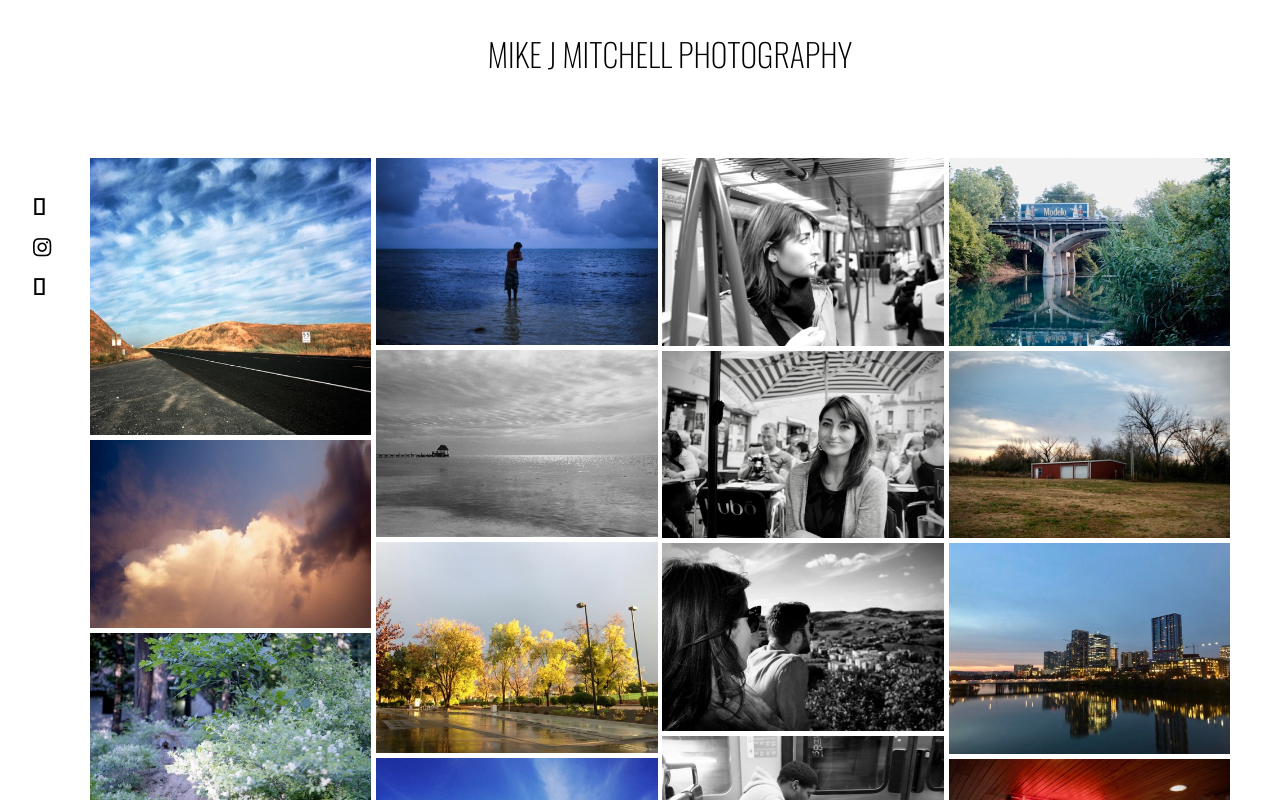
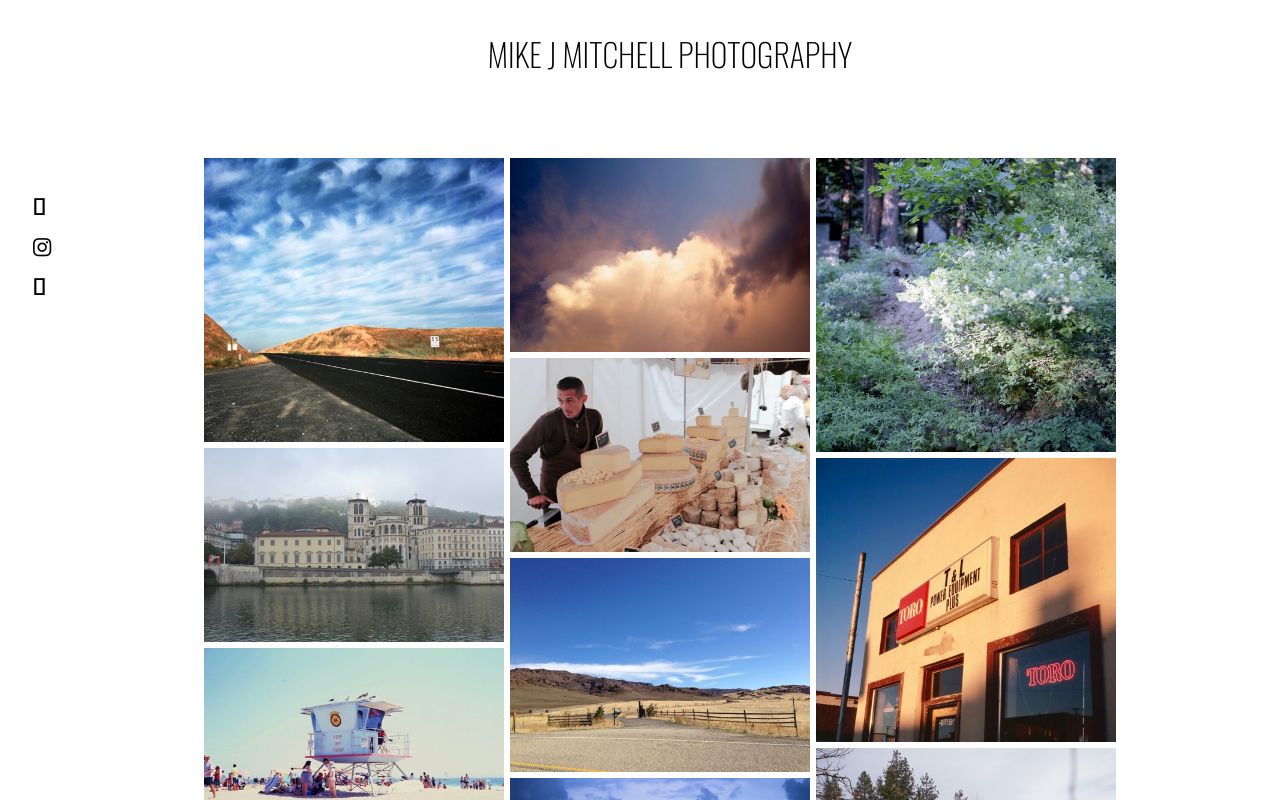
Before and after one commit to ETS-ReactNative4/mjm-photography, a React (Create React App) app in the folder client/: page / in a window 1280 px wide. Shown: the top 800 px of the page. Built offline with nearby package versions, Linux system fonts and the light colour scheme; a web font is replaced by a local one.

Commit message:
grid is now using css grid instead of column

```diff
--- a/client/src/App.js
+++ b/client/src/App.js
@@ -18,7 +18,7 @@ class App extends Component {
     super(props)
     this.state = {
       imgsLoaded: false,
-      images: state.pictures,
+      images: state.pictures
     }
   }
 
@@ -43,8 +43,8 @@ class App extends Component {
                 <Route exact path="/picture/:id"
                   render={(props) => <Pic {...props} images={this.state.images} />}/>
                 <Route exact path="/info" component={Info} />
+                {/* <Route path="/" component={GridList} /> */}
                 <Route path="/" render={(props) => <GridList {...props}
-                  images={this.state.images}
                   loaded={this.state.imgsLoaded}/>}/>
               </Switch>
             </div>
--- a/client/src/components/GridList.js
+++ b/client/src/components/GridList.js
@@ -1,27 +1,33 @@
 import React, { Component } from 'react'
 import '../css/App.css'
 import GridTile from './GridTile'
+import {Link} from "react-router-dom";
 import PropTypes from 'prop-types';
+import state from "../state"
 
+
+let counter = 0;
 class GridList extends Component {
 state = {
+  images: state.pictures,
   loaded: false
 }
 
   componentDidMount = () => {
-    if (this.props.loaded) {
-      setTimeout(() => {
-        document.getElementById("main-grid").classList.add("show")
-      }, 30);
-    }
+    console.log(this.props);
+
+    // setTimeout(() => {
+    //   document.getElementById("main-grid").classList.add("show")
+    // }, 30);
   }
 
+
   render() {
-    const { images } = this.props
+    // const { images } = this.props
     return (
-      <div id="main-grid" className="main-grid">
-        {images && images.map((item, i) =>
-          <GridTile images={images}
+      <div id="main-grid" className="main-grid show">
+        {this.state.images && this.state.images.map((item, i) =>
+          <GridTile images={this.state.images}
             index={i}
             key={item.id} />
         )}
--- a/client/src/components/GridTile.js
+++ b/client/src/components/GridTile.js
@@ -2,11 +2,23 @@ import React, { Component } from 'react'
 import PropTypes from 'prop-types';
 import '../css/App.css'
 import {Link} from "react-router-dom";
+import state from "../state"
+let counter = 0;
 
-let counter = 0;
+
 class GridTile extends Component {
 
-  showImages = () => {
+  showImages = (li, el) => {
+    setTimeout(() => {
+
+      const link = document.getElementById(li)
+      const img = document.getElementById(el)
+      const height = Math.floor(img.height / 10)
+
+      link.style.height = `${ height * 10 - 6 }px`//subtracting 6 from each for grid-gap
+      img.style.height = `${ height * 10 - 6 }px`
+      link.style.gridRow = `span ${height}`
+
       const htmlCol = document.getElementsByClassName("grid-image")
       const arr = Array.from(htmlCol)
       counter++
@@ -16,6 +28,9 @@ class GridTile extends Component {
           arr.forEach(img => img.classList.add("show"))
         }, 50);
       }
+    }, 20);
+
+
   }
 
   render() {
@@ -23,15 +38,14 @@ class GridTile extends Component {
 
     return (
       <Link to={`/picture/${images[index].id}`} key={images.id}
-        images={images}>
-        <div className="item"
-          onClick={this.handleClick}>
+        id={`link-${images[index].id.toString()}`} className="grid-link">
         <img src={images[index].thumb}
+          onClick={this.handleClick}
           alt="Gallery"
-            onLoad={this.showImages}
+          id={`thumb-${images[index].id.toString()}`}
+          onLoad={this.showImages(`link-${images[index].id.toString()}`, `thumb-${images[index].id.toString()}`)}
           className={"grid-image"}
-            id={`${images[index].id.toString()}`} />
-        </div>
+        />
       </Link>
     )
   }
--- a/client/src/components/test.js
+++ b/client/src/components/test.js
@@ -1,6 +1,8 @@
 import React, { Component } from 'react'
 import '../css/App.css'
+import {Link} from "react-router-dom";
 import state from "../state"
+
 
 class  Grid extends Component {
   constructor(props){
@@ -17,17 +19,20 @@ class  Grid extends Component {
       console.log(height);
       img.style.height = `${height * 10 -10}px`
       console.log(img.style.height);
-
       img.style.gridRow = `span ${height}` // need to compensate for grid gaps
-    }, 20);
+    }, 300);
   }
 
   render() {
     return (
       <div className="pic-grid">
         {this.state.pics.map(pic =>
-          (<img src={pic.thumb} className="grid-pic" alt="" id={`thumb-${pic.id.toString()}`} onLoad={this.getHeight(`thumb-${pic.id.toString()}`)} key={pic.id} />
-          )
+          // <Link to={`/picture/${pic.id}`} key={pic.id}>
+          <img src={pic.thumb} className="grid-pic" alt=""
+            id={`thumb-${pic.id.toString()}`}
+            onLoad={this.getHeight(`thumb-${pic.id.toString()}`)}
+            key={pic.id} />
+          // </Link>
         )}
       </div>
     )
--- a/client/src/css/App.css
+++ b/client/src/css/App.css
@@ -9,6 +9,7 @@
 }
 
 .pic-grid {
+  padding: 60px 30px 20px 10px;
   display: grid;
   grid-gap: 10px;
   grid-template-columns: repeat(auto-fit, 300px);
@@ -230,14 +231,11 @@ a:visited {
   opacity: 0;
   overflow-y: hidden;
   padding: 60px 30px 20px 10px;
-  -webkit-column-count: 4;
-          column-count: 4;
-  -webkit-column-gap: .3em;
-          column-gap: .3em;
-}
-
-.item {
-  break-inside: avoid;
+  display: grid;
+  grid-gap: 6px;
+  grid-template-columns: repeat(auto-fit, 300px);
+  grid-template-rows: 1px;
+  justify-content: center;
 }
 
 .main-grid.show {
@@ -248,8 +246,30 @@ a:visited {
   transition-delay: .2s;
 }
 
+.grid-link {
+  width: 100%;
+  grid-column: span 1;
+}
+
 .grid-image {
+  opacity: 0;
+  /* transform: scale(1.02); */
   width: 100%;
+  transition-delay: .2s;
+  transition: .2s;
+  transition: .2s;
+  -webkit-transition: .2s;
+  transition-delay: .9s;
+}
+
+.grid-image.show {
+  transition: .2s;
+  -webkit-transition: .2s;
+  opacity: 1;
+  /* transform: scale(1); */
+  transition-delay: .2s;
+  transition: .2s;
+  opacity: 1;
 }
 
 
```
Lines whose indentation alone changed are shown as unchanged.
